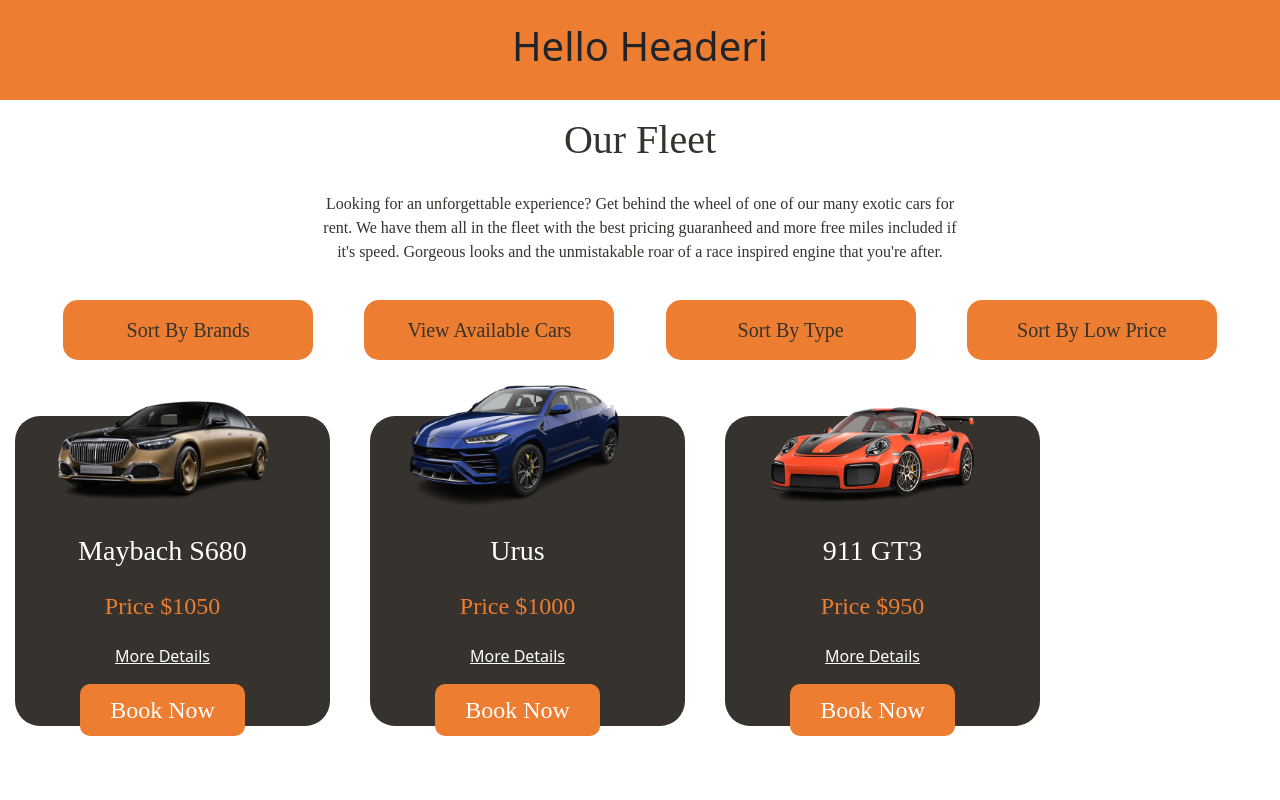
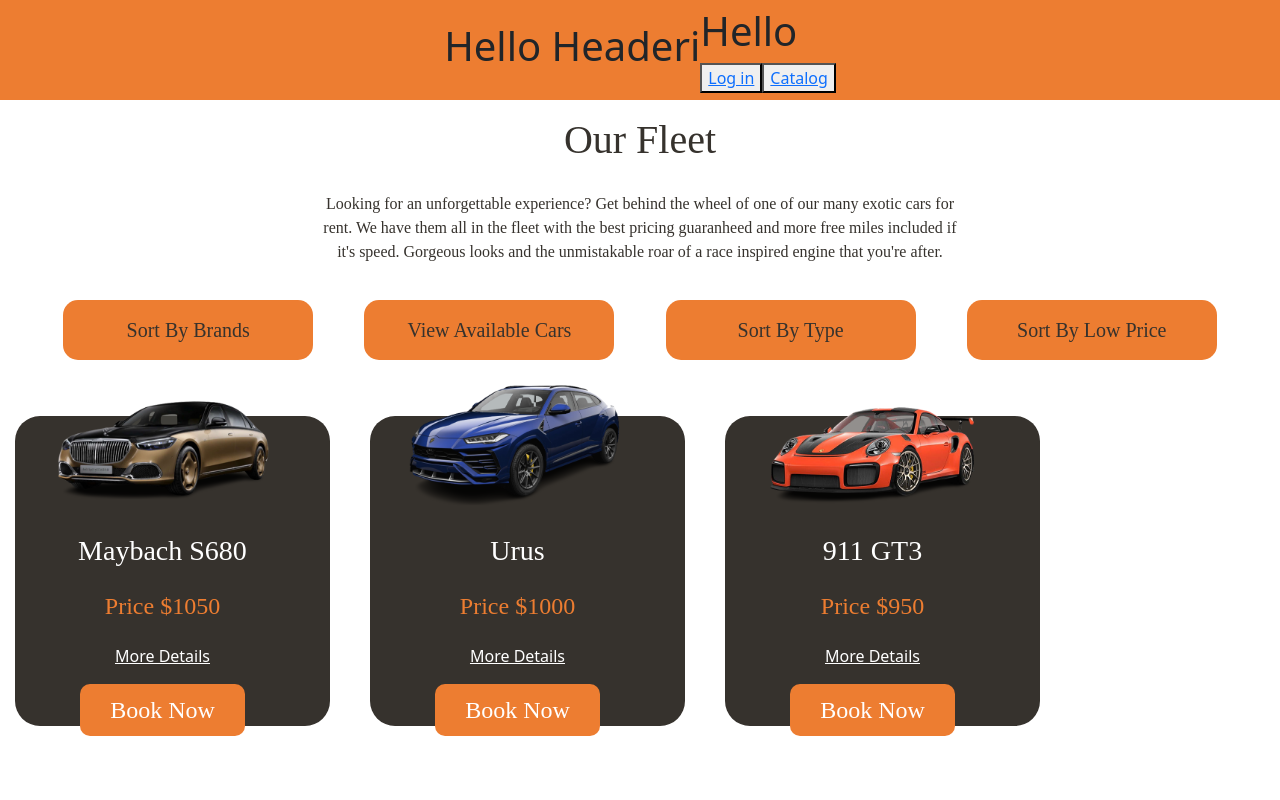
Before and after one commit to Besiiiii/Rental-Car, a React (Create React App) app in the folder ClientApp/: page /catalog in a window 1280 px wide. Shown: the top 800 px of the page. Built offline with nearby package versions, Linux system fonts and the light colour scheme.

Commit message:
shtimi i buttonave ne header per testim

```diff
--- a/ClientApp/src/components/Header.jsx
+++ b/ClientApp/src/components/Header.jsx
@@ -1,9 +1,15 @@
 import React from "react";
+import { Link } from 'react-router-dom'
 
 export const Header = () => {
     return(
         <div className="head">
           <h1>Hello Headeri</h1>
+          <div>
+          <h1>Hello</h1>
+          <button ><Link to='/signin'>Log in</Link></button>
+          <button><Link to='/catalog'>Catalog</Link></button>
+        </div>
         </div>
     )
 }
```
